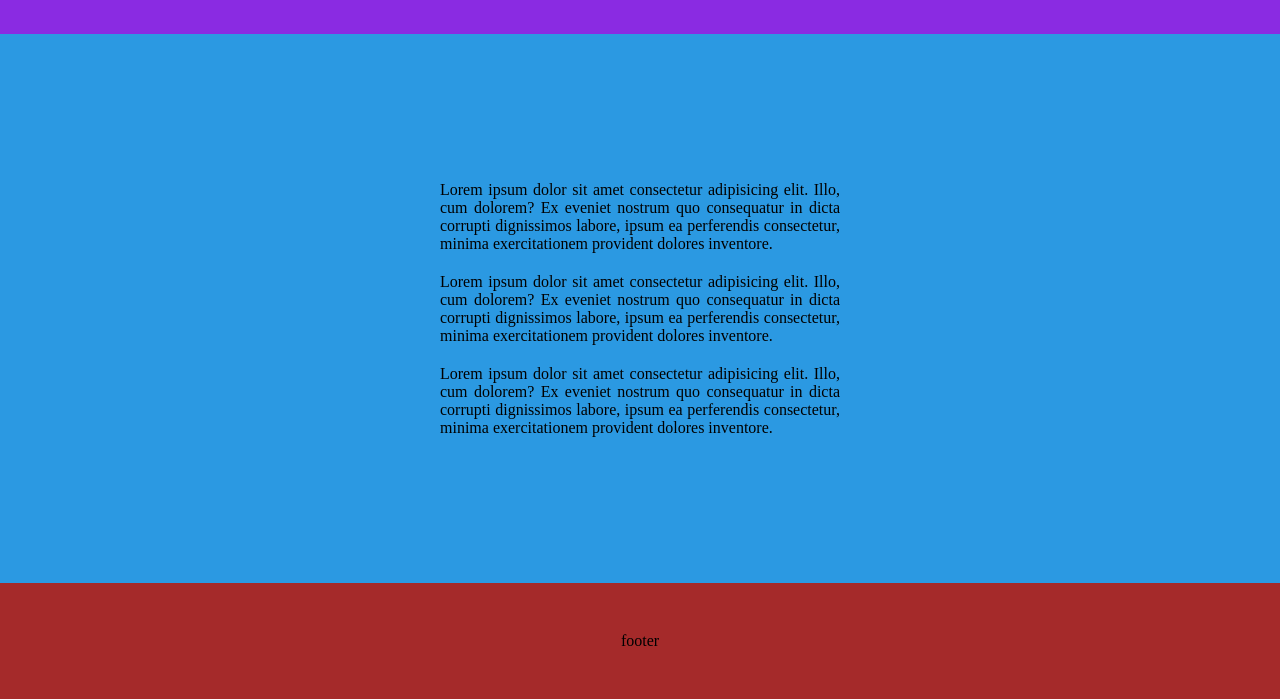
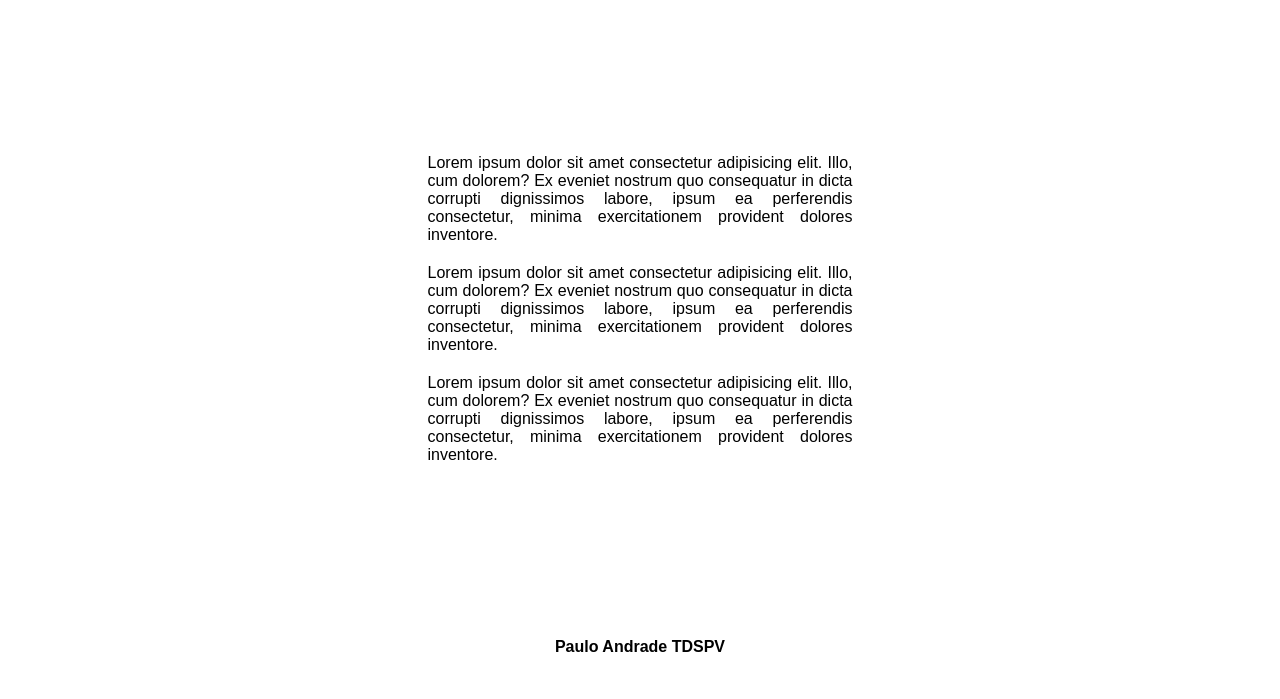
Before and after one commit to Pauloh8755/exercicio01-v, a plain HTML site: page index.html in a window 1280 px wide. Shown: the part 101-800 px from the top of the page. Drawn offline with Linux system fonts and the light colour scheme.

Commit message:
feat: added font end resize text

```diff
--- a/index.html
+++ b/index.html
@@ -1,6 +1,6 @@
 <!DOCTYPE html>
 <html>
-    <head>
+    <head lang="pt-br">
         <title>Just a web page</title>
         <link rel="stylesheet" type="text/css" href="./styles/main.css">
     </head>
@@ -24,7 +24,7 @@
             </main>
             <footer id="footer-container">
                 <p>
-                    footer
+                    <strong>Paulo Andrade TDSPV</strong>
                 </p>
             </footer>
         </div>
--- a/styles/main.css
+++ b/styles/main.css
@@ -1,6 +1,7 @@
 * {
     padding: 0;
     margin: 0;
+    font-family: Arial, Helvetica, sans-serif;
 }
 
 #container {
@@ -10,20 +11,16 @@
     flex-grow: 1;
     height: 100vh;
     width: 100wh;
-
-    background-color: aqua;
 }
 
 #header-container {
     display: flex;
-    background-color: blueviolet;
     justify-content: center;
     align-items: center;
     flex-grow: 1;
 }
 #main-container {
     display: flex;
-    background-color: rgb(43, 153, 226);
     justify-content: center;
     align-items: center;
     flex-grow: 3;
@@ -31,7 +28,6 @@
 
 #footer-container {
     display: flex;
-    background-color: brown;
     justify-content: center;
     align-items: center;
     flex-grow: 1;
@@ -41,7 +37,7 @@
     display: flex;
     flex-direction: column;
     gap: 20px;
-    width: 400px;
+    width: 425px;
     height: auto;
     text-align: justify;
 }
```
